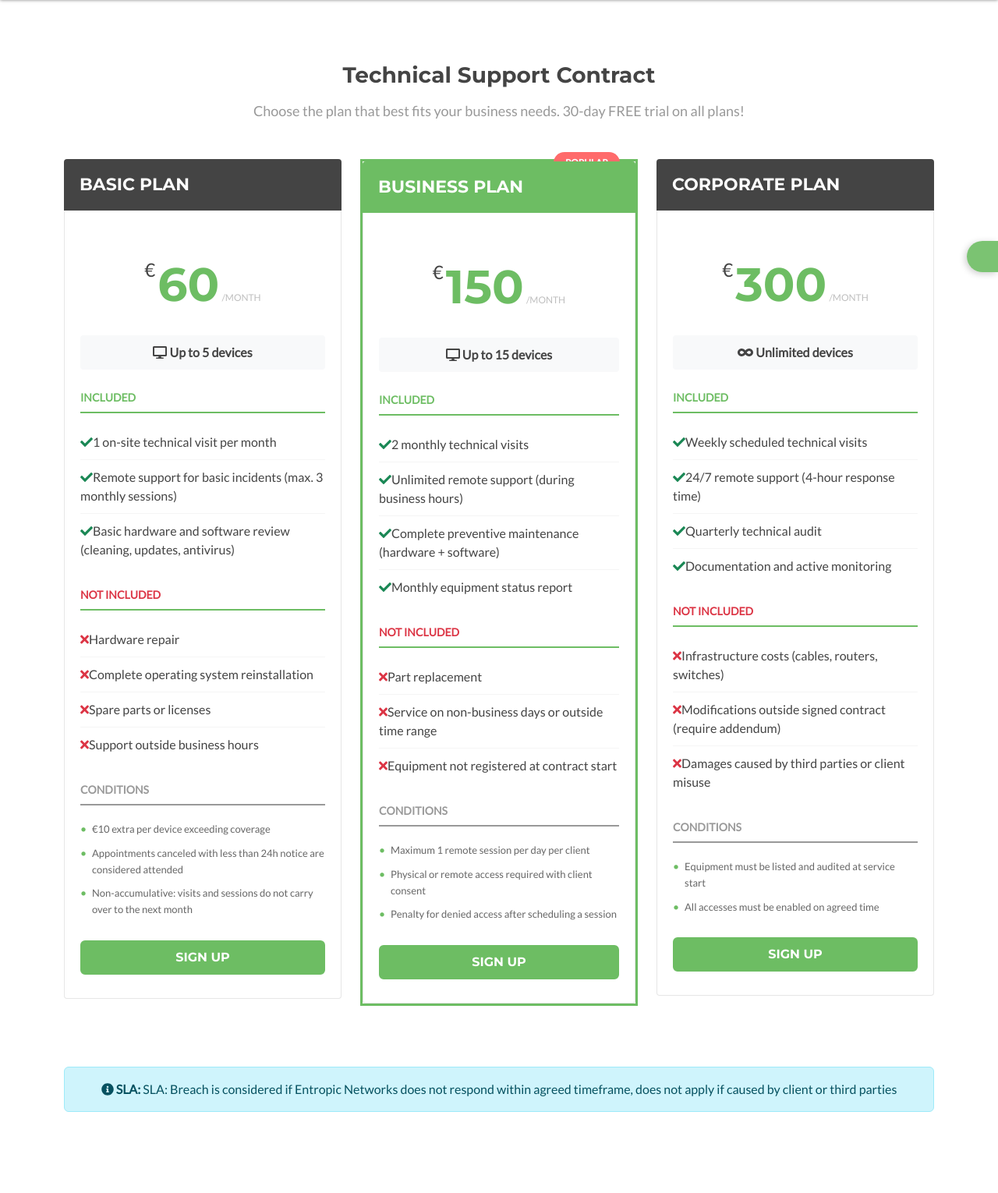
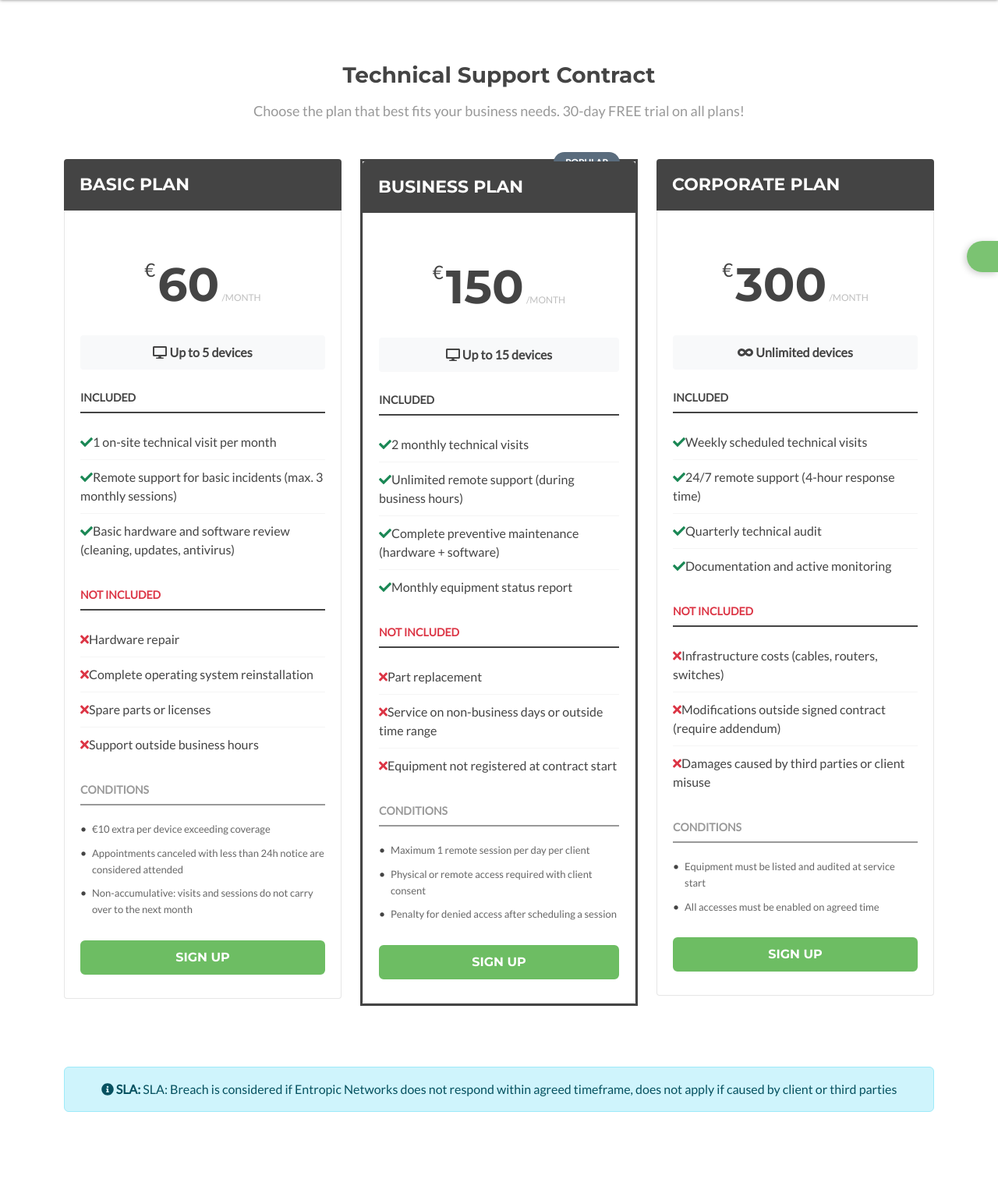
Before and after one commit to itteamlxs/entropic-networks-landing, a PHP site: page /pricing.php in a window 1280 px wide. Shown: the part 71-1601 px from the top of the page at 78% size. Run offline with PHP 8.4, Linux system fonts and the light colour scheme; some libraries are stand-ins or nearby versions.

Commit message:
Change color scheme in pricing.php to darker tones

```diff
--- a/public/pricing.php
+++ b/public/pricing.php
@@ -28,7 +28,7 @@ $dict = require __DIR__.'/../src/Config/'.$lang.'.php';
             box-shadow: 0 10px 30px rgba(0,0,0,0.15);
         }
         .price-plan .price-cols .item.featured {
-            border: 3px solid #6dbd63;
+            border: 3px solid #444;
             position: relative;
         }
         .price-plan .price-cols .item .heading {
@@ -39,7 +39,7 @@ $dict = require __DIR__.'/../src/Config/'.$lang.'.php';
             position: relative;
         }
         .price-plan .price-cols .item.featured .heading {
-            background: #6dbd63;
+            background: #444;
         }
         .price-plan .price-cols .item .content {
             background: #fff;
@@ -63,11 +63,11 @@ $dict = require __DIR__.'/../src/Config/'.$lang.'.php';
         .price-plan .section-header {
             font-size: 14px;
             font-weight: bold;
-            color: #6dbd63;
+            color: #444;
             text-transform: uppercase;
             margin: 25px 0 15px;
             padding-bottom: 8px;
-            border-bottom: 2px solid #6dbd63;
+            border-bottom: 2px solid #444;
         }
         .price-plan .condition-list {
             font-size: 13px;
@@ -82,14 +82,14 @@ $dict = require __DIR__.'/../src/Config/'.$lang.'.php';
             content: "•";
             position: absolute;
             left: 0;
-            color: #6dbd63;
+            color: #444;
             font-weight: bold;
         }
         .badge-popular {
             position: absolute;
             top: -12px;
             right: 20px;
-            background: #ff6b6b;
+            background: #5a6c7d;
             color: white;
             padding: 5px 15px;
             border-radius: 20px;
@@ -107,7 +107,7 @@ $dict = require __DIR__.'/../src/Config/'.$lang.'.php';
         .price-figure .number {
             font-size: 56px;
             font-weight: bold;
-            color: #6dbd63;
+            color: #444;
         }
         .price-figure .unit {
             font-size: 16px;
```
